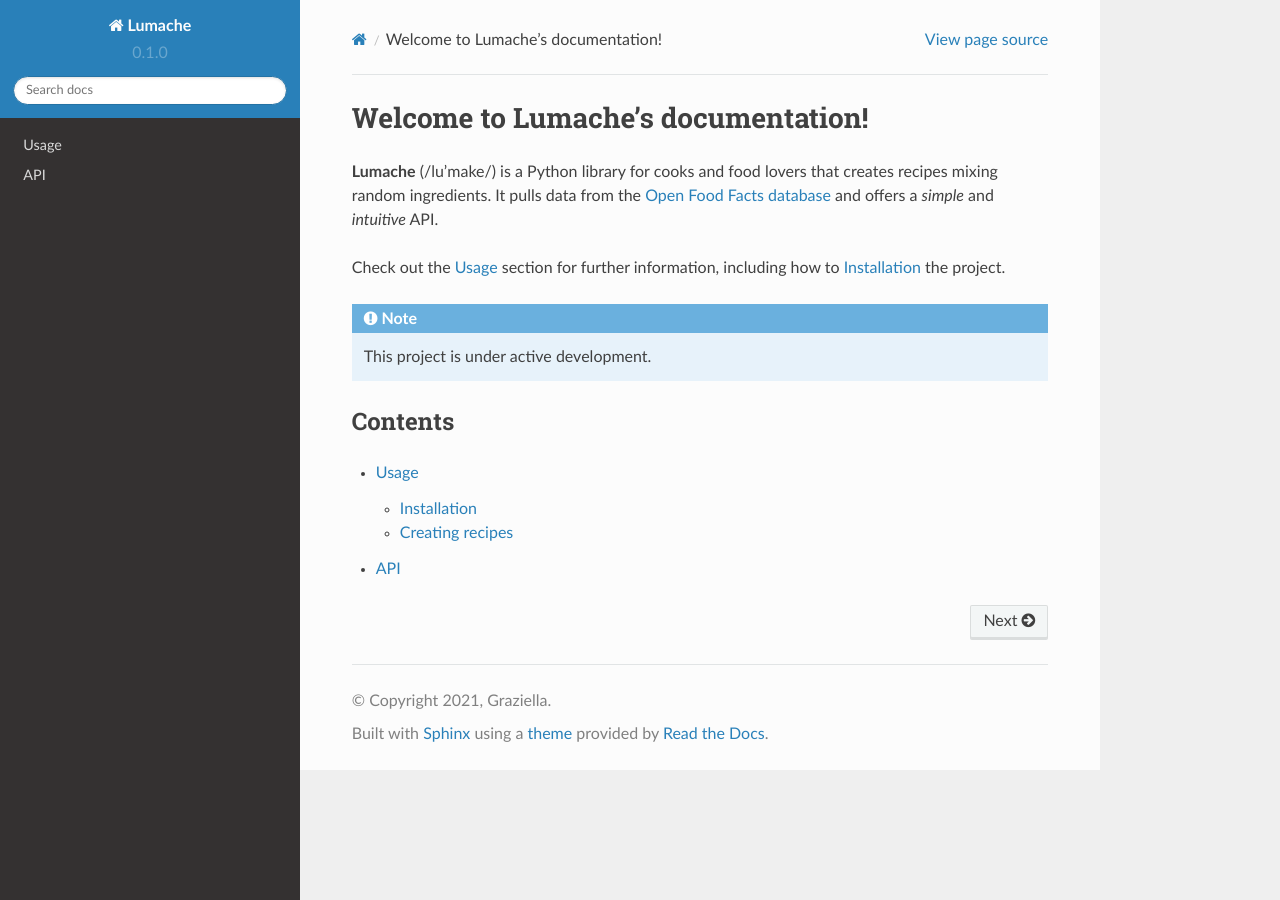
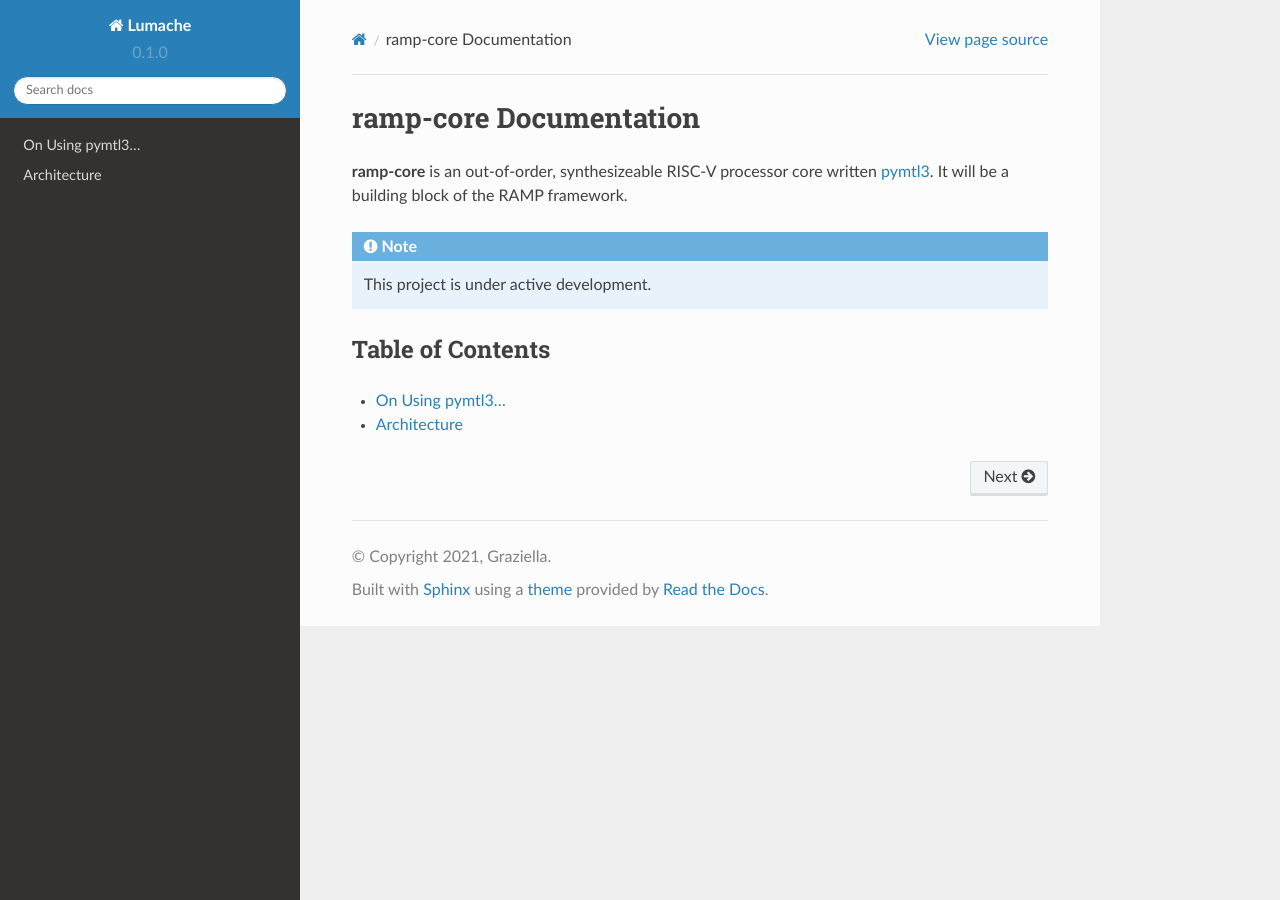
Before and after one commit to Cal-Poly-RAMP/ramp-core, a Sphinx documentation site: the page built from docs/source/index.rst, in a window 1280 px wide. Built offline with Sphinx 7.4.7 and the Read the Docs theme 2.0.0, drawn with Linux system fonts in a browser that asks for light colours.

Commit message:
Update docs

```diff
--- a/docs/source/api.rst
+++ /dev/null
@@ -1,7 +0,0 @@
-API
-===
-
-.. autosummary::
-   :toctree: generated
-
-   lumache
--- /dev/null
+++ b/docs/source/architecture.rst
@@ -0,0 +1,5 @@
+Architecture
+============
+High Level Interface
+
+.. image:: images/ramp-high-level-interface.png
--- a/docs/source/index.rst
+++ b/docs/source/index.rst
@@ -1,22 +1,16 @@
-Welcome to Lumache's documentation!
+ramp-core Documentation
 ===================================
 
-**Lumache** (/lu'make/) is a Python library for cooks and food lovers
-that creates recipes mixing random ingredients.
-It pulls data from the `Open Food Facts database <https://world.openfoodfacts.org/>`_
-and offers a *simple* and *intuitive* API.
-
-Check out the :doc:`usage` section for further information, including
-how to :ref:`installation` the project.
+**ramp-core** is an out-of-order, synthesizeable RISC-V processor core written `pymtl3 <https://pymtl.github.io>`_. It will be a building block of the RAMP framework.
 
 .. note::
 
    This project is under active development.
 
-Contents
---------
+Table of Contents
+-----------------
 
 .. toctree::
 
-   usage
-   api
+   pymtl
+   architecture
--- /dev/null
+++ b/docs/source/pymtl.rst
@@ -0,0 +1,2 @@
+On Using pymtl3...
+==================
```
Also changed, not shown: docs/source/usage.rst (deleted, +0 -33 lines), docs/source/images/ramp-high-level-interface.png (added).
